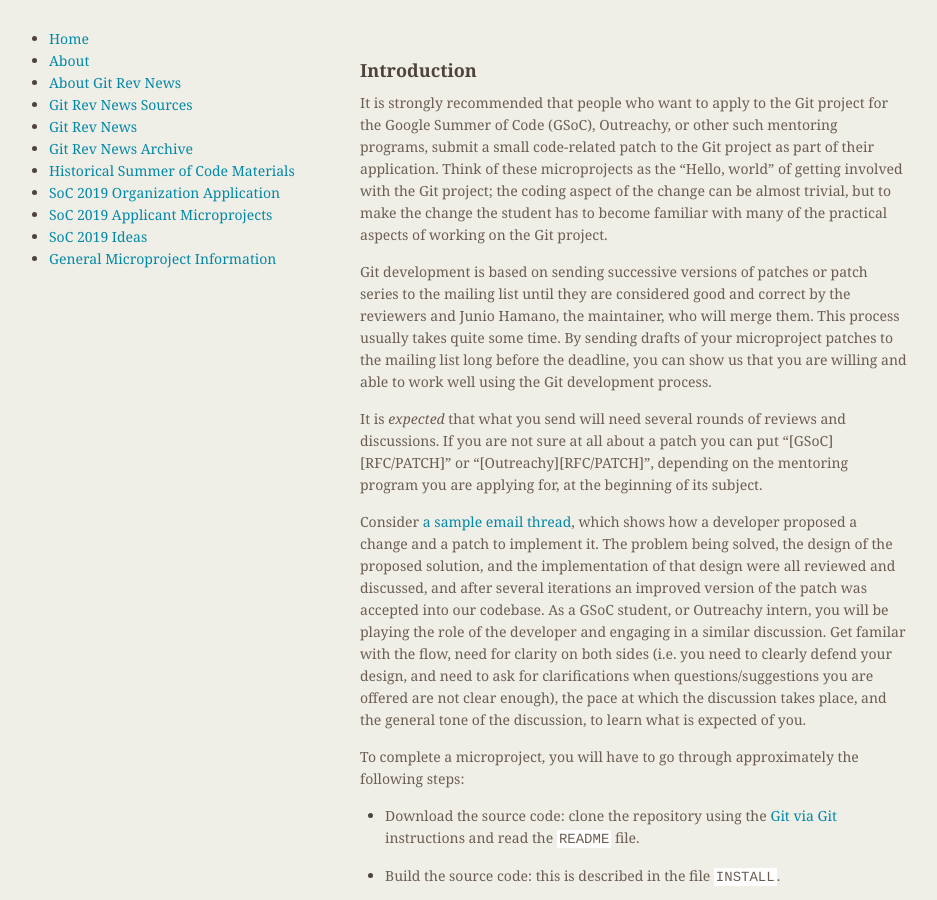
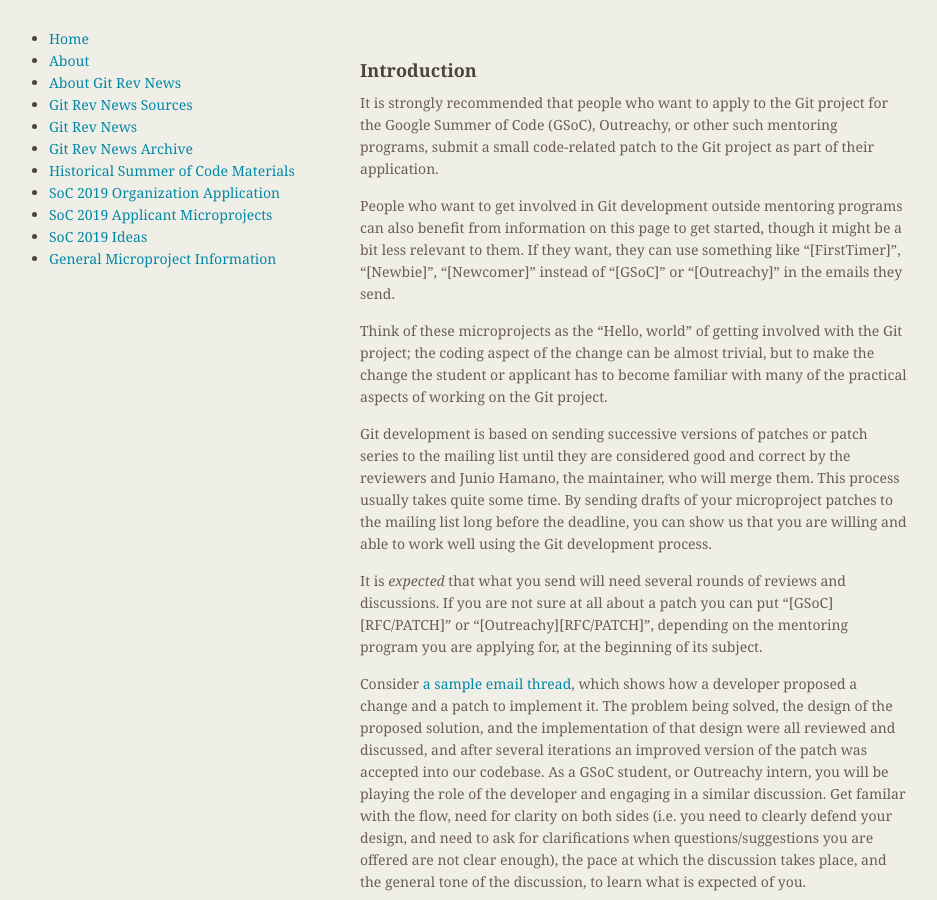
Before and after one commit to git/git.github.io, a Jekyll site: the page built from General-Microproject-Information.md, in a window 1280 px wide and 900 px high. Shown: the whole window, without its empty margins (174-1111 px from the left). Built offline with Jekyll 4.4.1, drawn with Linux system fonts in a browser that asks for light colours; some of the changed text lies outside the part shown.

Commit message:
General-Microproject-Information: newbie related improvements

```diff
--- a/General-Microproject-Information.md
+++ b/General-Microproject-Information.md
@@ -8,11 +8,19 @@
 It is strongly recommended that people who want to apply to the Git
 project for the Google Summer of Code (GSoC), Outreachy, or other such
 mentoring programs, submit a small code-related patch to the Git
-project as part of their application. Think of these microprojects as
-the "Hello, world" of getting involved with the Git project; the
-coding aspect of the change can be almost trivial, but to make the
-change the student has to become familiar with many of the practical
-aspects of working on the Git project.
+project as part of their application.
+
+People who want to get involved in Git development outside mentoring
+programs can also benefit from information on this page to get
+started, though it might be a bit less relevant to them. If they want,
+they can use something like "[FirstTimer]", "[Newbie]", "[Newcomer]"
+instead of "[GSoC]" or "[Outreachy]" in the emails they send.
+
+Think of these microprojects as the "Hello, world" of getting involved
+with the Git project; the coding aspect of the change can be almost
+trivial, but to make the change the student or applicant has to become
+familiar with many of the practical aspects of working on the Git
+project.
 
 Git development is based on sending successive versions of patches or
 patch series to the mailing list until they are considered good and
@@ -194,6 +202,11 @@
 it looks straightforward, there could be hidden reasons why it is too
 difficult or just inappropriate.
 
+You can also always send an email to the mailing list to ask if people
+have other microproject ideas, but before that please check that
+someone participating in the same program as you has not already done
+that recently.
+
 ### Searching for #leftoverbits in the mailing list
 
 People have recently started to add "#leftoverbits" to their emails
```
